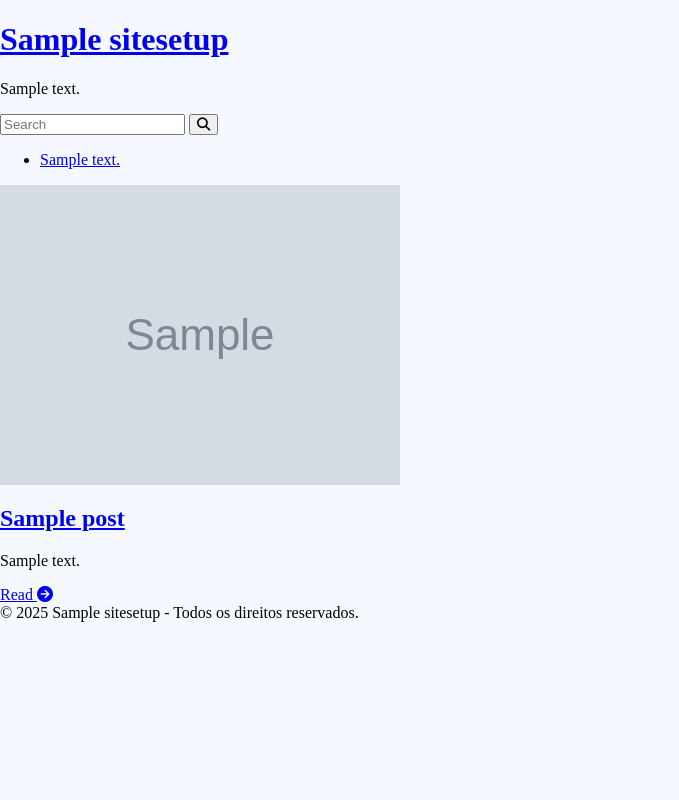
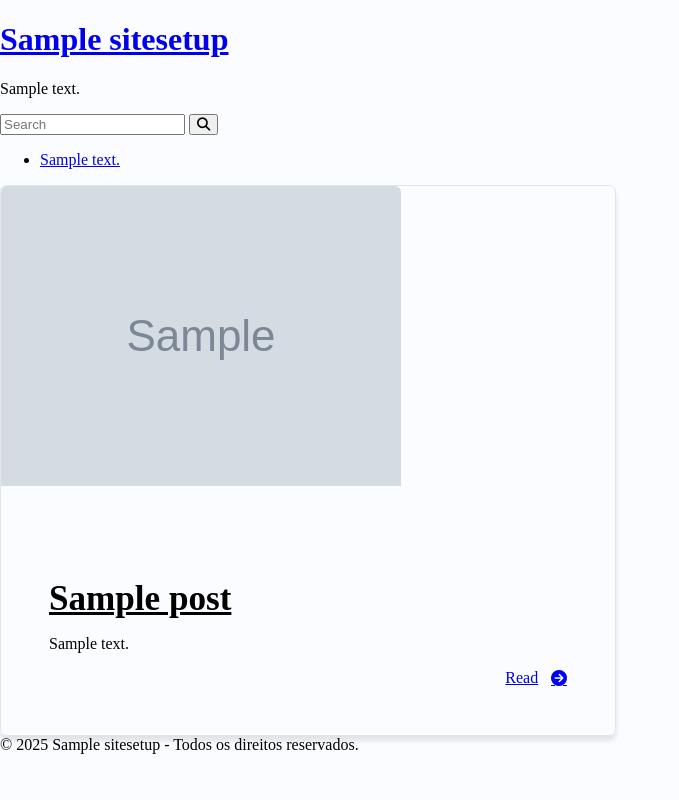
Before and after one commit to Jpsoares23/project_blogs, a Django app: page / in a window 1280 px wide. Shown: the whole page, without its empty margins (0-679 px from the left). Run offline with Django 4.2, Linux system fonts and the light colour scheme; tables that the repository leaves empty hold one stand-in row (values such as "Sample post"); grey boxes marked "Sample" are stand-in pictures.

Commit message:
start css

```diff
--- a/djangoapp/blog/static/blog/css/style.css
+++ b/djangoapp/blog/static/blog/css/style.css
@@ -1,7 +1,134 @@
 :root {
-  --clr-white: 213 100% 98%;
+  /* Colors */
+  --_clr-base-hue: 213;
+  --_clr-primary: var(--_clr-base-hue) 100%;
+  --_clr-gray: var(--_clr-base-hue) 10%;
+
+  --clr-whitest: var(--_clr-primary) 100%;
+  --clr-white: var(--_clr-primary) 99%;
+  --clr-black: var(--_clr-primary) 2%;
+
+  --clr-primary-ltst: var(--_clr-primary) 80%;
+  --clr-primary-ltr: var(--_clr-primary) 70%;
+  --clr-primary-lt: var(--_clr-primary) 60%;
+  --clr-primary-base: var(--_clr-primary) 50%;
+  --clr-primary-dk: var(--_clr-primary) 40%;
+  --clr-primary-dkr: var(--_clr-primary) 30%;
+  --clr-primary-dkst: var(--_clr-primary) 20%;
+
+  --clr-gray-ltst: var(--_clr-gray) 90%;
+  --clr-gray-ltr: var(--_clr-gray) 80%;
+  --clr-gray-lt: var(--_clr-gray) 70%;
+  --clr-gray-base: var(--_clr-gray) 50%;
+  --clr-gray-dk: var(--_clr-gray) 30%;
+  --clr-gray-dkr: var(--_clr-gray) 20%;
+  --clr-gray-dkst: var(--_clr-gray) 10%;
+
+  /* Font-Sizes */
+  /* https://royalfig.github.io/fluid-typography-calculator/ */
+  --fs-smlst: clamp(1.2rem, 1.092307692307692rem + 0.256410256410256vw, 1.4rem);
+  --fs-smlr: clamp(1.4rem, 1.292307692307692rem + 0.2564102564102566vw, 1.6rem);
+  --fs-sm: clamp(1.6rem, 1.4923076923076923rem + 0.25641025641025633vw, 1.8rem);
+  --fs-base: clamp(1.8rem, 1.6923076923076923rem + 0.25641025641025633vw, 2rem);
+  --fs-bg: clamp(2rem, 1.7846153846153847rem + 0.5128205128205127vw, 2.4rem);
+  --fs-bgr: clamp(2.4rem, 1.969230769230769rem + 1.025641025641026vw, 3.2rem);
+  --fs-bgst: clamp(3.2rem, 2.876923076923rem + 0.7692307692307687vw, 3.8rem);
+
+  --fs-h1: clamp(3.8rem, 3.2615384615384615rem + 1.282051282051282vw, 4.8rem);
+  --fs-h2: clamp(2.8rem, 1.938461538461538rem + 2.051282051282052vw, 4.4rem);
+  --fs-h3: clamp(2.4rem, 1.969230769230769rem + 1.025641025641026vw, 3.2rem);
+  --fs-h4: clamp(2.2rem, 1.8769230769230774rem + 0.7692307692307687vw, 2.8rem);
+  --fs-h5: clamp(1.8rem, 1.476923076923077rem + 0.769230769230769vw, 2.4rem);
+  --fs-h6: clamp(1.6rem, 1.2769230769230768rem + 0.7692307692307694vw, 2.2rem);
+
+
+  /* Spacings */
+  --spacing-micro: 0.8rem;
+  --spacing-smlst: 1.5rem;
+  --spacing-smlr: 2rem;
+  --spacing-sm: 2.5rem;
+  --spacing-base: 3rem;
+  --spacing-bg: 4rem;
+  --spacing-bgr: 5rem;
+  --spacing-bgst: 6rem;
+
+
+  /* Border Radius */
+  --br-base: 0.4rem;
 }
 
 body {
   background-color: hsl(var(--clr-white));
 }
+
+.card-grid {
+  display: grid;
+  grid-template-columns: repeat(auto-fill, minmax(min(32rem, 100%), 1fr));
+  gap: var(--spacing-base);
+}
+
+.card {
+  border: 1px solid hsl(var(--clr-gray-ltst));
+  border-radius: var(--br-base);
+  box-shadow: 0 5px 5px hsl(var(--clr-black) / 0.1);
+  transition: scale 300ms ease-in-out, box-shadow 300ms ease-in-out;
+}
+
+.card:hover {
+  scale: 1.02;
+  box-shadow: 0 5px 15px hsl(var(--clr-black) / 0.3);
+}
+
+.card-text-wrapper {
+  padding: var(--spacing-base);
+}
+
+.card-cover-wrapper {
+  aspect-ratio: 16 / 9;
+}
+
+.card-cover {
+  border-radius: var(--br-base) var(--br-base) 0 0;
+  aspect-ratio: 16 / 9;
+  object-position: center;
+  object-fit: cover;
+  transition: opacity 300ms ease-in-out;
+}
+
+.card-cover:hover {
+  opacity: 0.8;
+}
+
+.card-title-link {
+  color: inherit;
+}
+
+.card-title-link:hover {
+  text-decoration: none;
+}
+
+.card-title {
+  font-size: var(--fs-bg);
+  margin-top: 0;
+  margin-bottom: var(--spacing-micro);
+}
+
+.card-actions {
+  display: flex;
+  flex-flow: row wrap;
+  align-items: center;
+  justify-content: end;
+  gap: var(--spacing-smlst);
+}
+
+.card-action-link {
+  display: flex;
+  flex-flow: row nowrap;
+  align-items: center;
+  justify-content: center;
+  gap: var(--spacing-micro);
+}
+
+.card-action-link:hover {
+  text-decoration: none;
+}
--- a/djangoapp/site_setup/admin.py
+++ b/djangoapp/site_setup/admin.py
@@ -1,11 +1,5 @@
 from django.contrib import admin
 from site_setup.models import MenuLink, SiteSetup
-
-# @admin.register(MenuLink)
-# class MenuLinkAdmin(admin.ModelAdmin):
-#     list_display = 'id', 'text', 'url_or_path',
-#     list_display_links = 'id', 'text', 'url_or_path',
-#     search_fields = 'id', 'text', 'url_or_path',
 
 
 class MenuLinkInline(admin.TabularInline):
```
Also changed, not shown: README.md, djangoapp/blog/migrations/0001_initial.py (added), djangoapp/site_setup/migrations/0001_initial.py (added), 2 other files.
